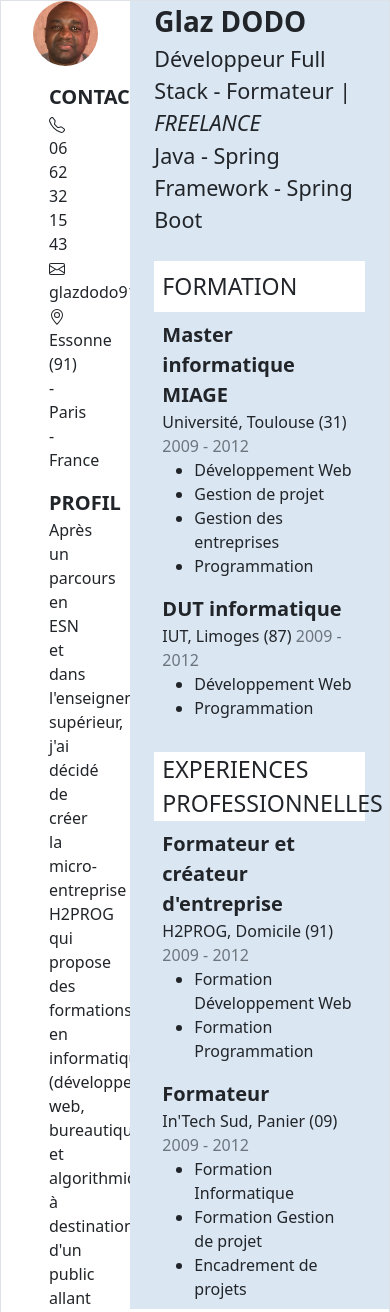
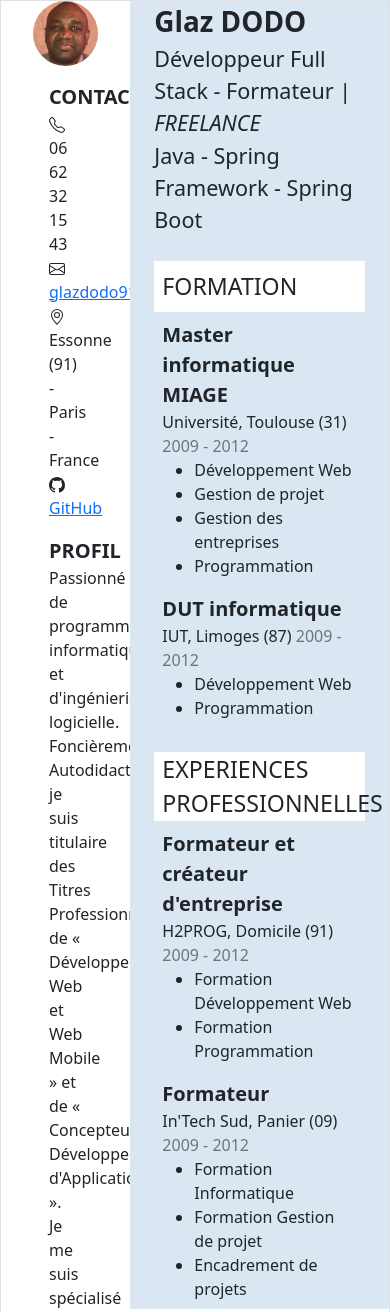
Before and after one commit to GlazMichelFranckDodo225/web-cv-bootstrap-5-mg, a plain HTML site: page index.html in a window 390 px wide. Shown: the top 1312 px of the page. Drawn offline with nearby package versions, Linux system fonts and the light colour scheme.

Commit message:
Title – Phone Number – Email Address – Location Address – Github Link - Profile

```diff
--- a/index.html
+++ b/index.html
@@ -3,7 +3,10 @@
   <head>
     <meta charset="UTF-8" />
     <meta name="viewport" content="width=device-width, initial-scale=1.0" />
-    <title>Document</title>
+    <title>
+      CV - Glaz DODO | Développeur Full Stack - Formateur - FREELANCE | Spring
+      Framework - Spring Boot
+    </title>
 
     <!-- Bootstrap CSS CDN -->
     <link
@@ -43,7 +46,7 @@
           <!-- Contact -->
           <div id="contact" class="px-5 mt-3">
             <div class="fs-5 fw-bold">CONTACT</div>
-            <div>
+            <div id="phoneNumber">
               <svg
                 xmlns="http://www.w3.org/2000/svg"
                 width="16"
@@ -58,7 +61,7 @@
               </svg>
               06 62 32 15 43
             </div>
-            <div>
+            <div id="emailAddress">
               <svg
                 xmlns="http://www.w3.org/2000/svg"
                 width="16"
@@ -71,9 +74,9 @@
                   d="M0 4a2 2 0 0 1 2-2h12a2 2 0 0 1 2 2v8a2 2 0 0 1-2 2H2a2 2 0 0 1-2-2zm2-1a1 1 0 0 0-1 1v.217l7 4.2 7-4.2V4a1 1 0 0 0-1-1zm13 2.383-4.708 2.825L15 11.105zm-.034 6.876-5.64-3.471L8 9.583l-1.326-.795-5.64 3.47A1 1 0 0 0 2 13h12a1 1 0 0 0 .966-.741M1 11.105l4.708-2.897L1 5.383z"
                 />
               </svg>
-              glazdodo91@gmail.com
+              <a href="mailto:glazdodo91@gmail.com">glazdodo91@gmail.com</a>
             </div>
-            <div>
+            <div id="locationAddress">
               <svg
                 xmlns="http://www.w3.org/2000/svg"
                 width="16"
@@ -91,16 +94,41 @@
               </svg>
               Essonne (91) - Paris - France
             </div>
+            <div id="githubLink">
+              <svg
+                xmlns="http://www.w3.org/2000/svg"
+                width="16"
+                height="16"
+                fill="currentColor"
+                class="bi bi-github"
+                viewBox="0 0 16 16"
+              >
+                <path
+                  d="M8 0C3.58 0 0 3.58 0 8c0 3.54 2.29 6.53 5.47 7.59.4.07.55-.17.55-.38 0-.19-.01-.82-.01-1.49-2.01.37-2.53-.49-2.69-.94-.09-.23-.48-.94-.82-1.13-.28-.15-.68-.52-.01-.53.63-.01 1.08.58 1.23.82.72 1.21 1.87.87 2.33.66.07-.52.28-.87.51-1.07-1.78-.2-3.64-.89-3.64-3.95 0-.87.31-1.59.82-2.15-.08-.2-.36-1.02.08-2.12 0 0 .67-.21 2.2.82.64-.18 1.32-.27 2-.27s1.36.09 2 .27c1.53-1.04 2.2-.82 2.2-.82.44 1.1.16 1.92.08 2.12.51.56.82 1.27.82 2.15 0 3.07-1.87 3.75-3.65 3.95.29.25.54.73.54 1.48 0 1.07-.01 1.93-.01 2.2 0 .21.15.46.55.38A8.01 8.01 0 0 0 16 8c0-4.42-3.58-8-8-8"
+                />
+              </svg>
+              <a
+                href="https://github.com/GlazMichelFranckDodo225"
+                target="_blank"
+                >GitHub</a
+              >
+            </div>
           </div>
           <!-- Profil - Start -->
           <div id="profile" class="px-5 mt-3">
             <div class="fs-5 fw-bold">PROFIL</div>
             <p>
-              Après un parcours en ESN et dans l'enseignement supérieur, j'ai
-              décidé de créer la micro-entreprise H2PROG qui propose des
-              formations en informatique (développement web, bureautique et
-              algorithmique) à destination d'un public allant de débutant à
-              confirmé.
+              Passionné de programmation informatique et d'ingénierie
+              logicielle.<br />
+              Foncièrement Autodidacte, je suis titulaire des Titres
+              Professionnels de « Développeur Web et Web Mobile » et de «
+              Concepteur Développeur d'Applications ».<br />
+              Je me suis spécialisé sur le langage de programmation Java et le
+              framework Spring, le module Spring Boot faisant biensûr partie de
+              mes compétences de base.<br />
+              Etant Développeur Full Stack, je suis aussi compétent sur les
+              technologies associées au développement Frontend telles que
+              Angular, React, Thymeleaf, Bootstrap et TypeScript.
             </p>
           </div>
           <!-- Profil - End -->
```
